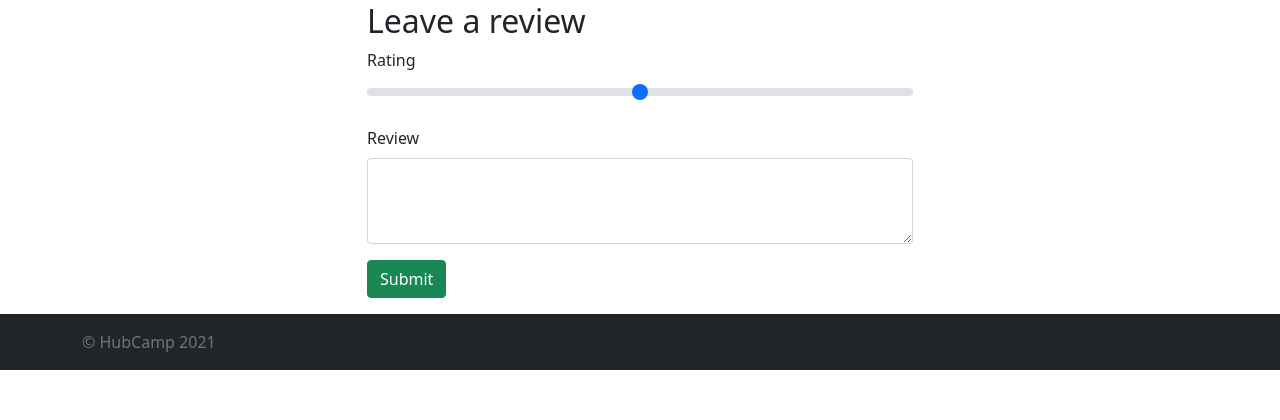
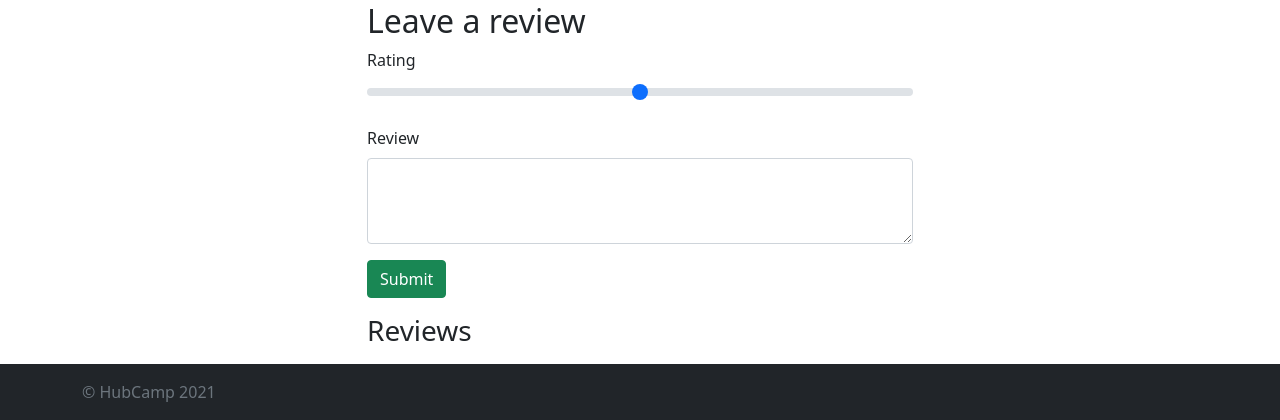
Before and after one commit to PierreBreny/HubCamp, a Node server app: page /campgrounds/600000000000000000000003 in a window 1280 px wide. Shown: the part 977-1397 px from the top of the page. Before the commit the page ends 1347 px from the top, so only its background shows below. Run offline with Node 20, Linux system fonts and the light colour scheme; data comes from the database, SQL or seed files in the repository; some libraries are stand-ins or nearby versions.

Commit message:
added review form validation (both client and server side) + populate campground with reviews so that they can be accessed and looped over

```diff
--- a/routes/campgrounds.js
+++ b/routes/campgrounds.js
@@ -5,7 +5,7 @@ const Review = require('../models/review');
 const wrapAsync = require('../utilities/wrapAsync');
 const ExpressError = require('../utilities/ExpressError');
 const Joi = require("joi");
-const {campgroundSchema} = require("../schemas")
+const { campgroundSchema, reviewSchema } = require("../schemas")
 
 const validateCampground = (req, res, next) => {
         const { error } = campgroundSchema.validate(req.body)
@@ -15,6 +15,16 @@ const validateCampground = (req, res, next) => {
         } else {
             next();
         }
+}
+
+const validateReview = (req, res, next) => {
+    const {error} = reviewSchema.validate(req.body)
+    if(error){
+        const msg = error.details.map(el => el.message).join(',');
+        throw new ExpressError(msg, 400);
+    } else {
+        next();
+    }
 }
 
 // Homepage with all campgrounds
@@ -31,7 +41,7 @@ router.get('/new', (req,res) => {
 
 // Get campground by :id
 router.get('/:id', wrapAsync(async (req,res) => {
-    const campground = await Campground.findById(req.params.id);
+    const campground = await Campground.findById(req.params.id).populate('reviews');
     res.render('campgrounds/show', {campground});
 }))
 
@@ -63,7 +73,7 @@ router.delete('/:id', wrapAsync(async (req,res) => {
 }))
 
 // Post Review
-router.post('/:id/reviews', wrapAsync(async (req,res) => {
+router.post('/:id/reviews', validateReview, wrapAsync(async (req,res) => {
     const campground = await Campground.findById(req.params.id);
     const review = new Review(req.body.review);
     campground.reviews.push(review);
--- a/views/campgrounds/show.ejs
+++ b/views/campgrounds/show.ejs
@@ -28,16 +28,26 @@
       </div>
     </div>
     <h2>Leave a review</h2>
-    <form action="/campgrounds/<%=campground._id%>/reviews" method="POST" class="mb-3">
+    <form action="/campgrounds/<%=campground._id%>/reviews" method="POST" novalidate class="mb-3 needs-validation">
       <div class="mb-3">
         <label class="form-label" for="rating">Rating</label>
         <input class="form-range" type="range" name="review[rating]" min="1" max="5" id="rating">
       </div>
       <div class="mb-3">
         <label class="form-label" for="body">Review</label>
-        <textarea class="form-control" name="review[body]" id="body" cols="30" rows="3"></textarea>
+        <textarea class="form-control" name="review[body]" id="body" cols="30" rows="3" required></textarea>
+        <div class="valid-feedback">
+          Looks good!
+        </div>
       </div>
       <button class="btn btn-success">Submit</button>
     </form>
+    <div class="mb-3">
+      <h3>Reviews</h3>
+      <% for (let review of campground.reviews) {%>
+        <p>Rating: <%=review.rating%></p>
+        <p>Review: <%=review.body%></p>
+      <% }%>
+    </div>
   </div>
 </div>
```
Also changed, not shown: schemas.js (+7 -0 lines).
